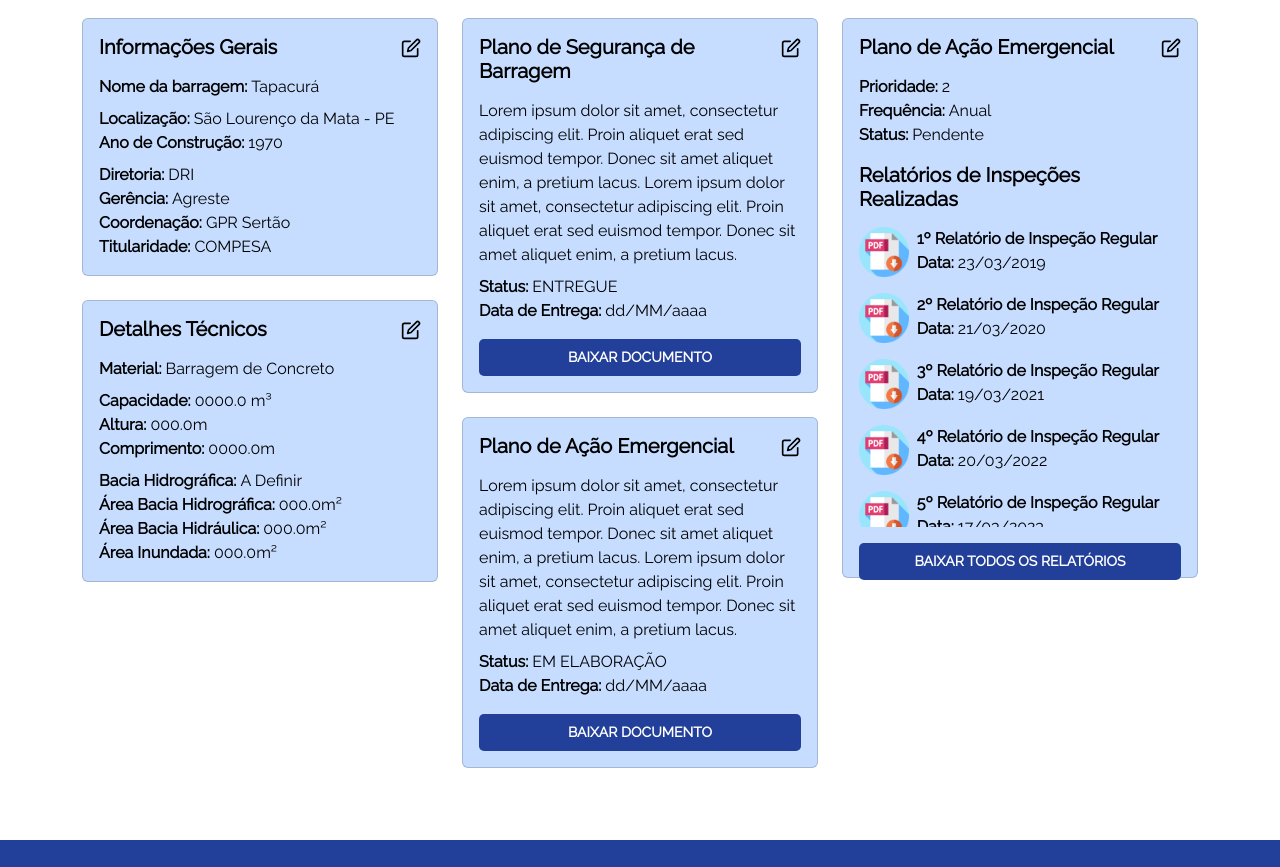
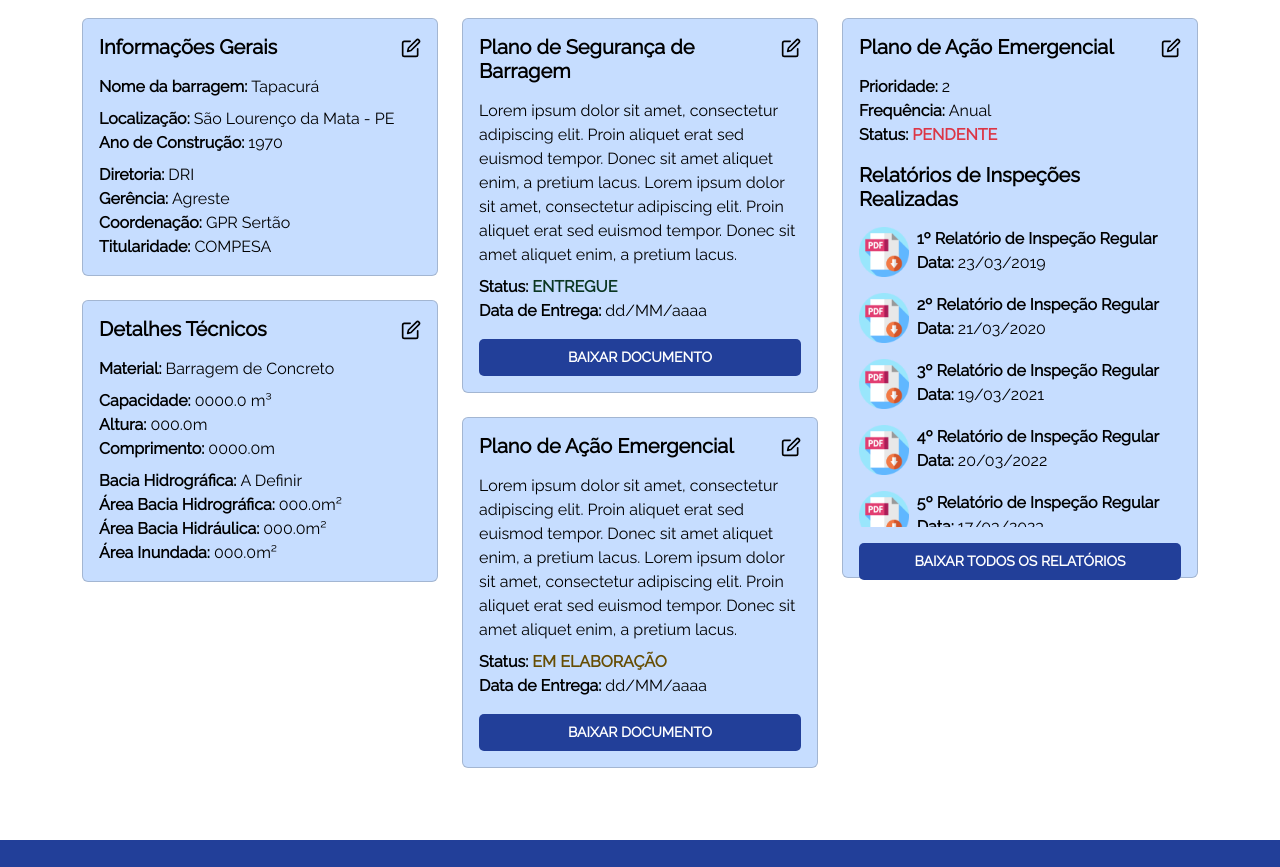
Before and after one commit to alexandresjunior/curso-react-js, a React (Create React App) app in the folder sasb-compesa-portal-web/: page /barragem in a window 1280 px wide. Shown: the part 680-1547 px from the top of the page. Built offline with nearby package versions, Linux system fonts and the light colour scheme.

Commit message:
Definição de cores para o campo status

```diff
--- a/sasb-compesa-portal-web/src/paginas/Barragem/components/InspecoesCard.js
+++ b/sasb-compesa-portal-web/src/paginas/Barragem/components/InspecoesCard.js
@@ -47,7 +47,9 @@ const InspecoesCard = () => {
             <b>Frequência: </b>Anual
           </div>
           <div className="card-text">
-            <b>Status: </b>Pendente
+            <b>
+              Status: <span className="text-danger">PENDENTE</span>
+            </b>
           </div>
         </section>
 
--- a/sasb-compesa-portal-web/src/paginas/Barragem/components/PlanoAcaoEmergencial.js
+++ b/sasb-compesa-portal-web/src/paginas/Barragem/components/PlanoAcaoEmergencial.js
@@ -46,7 +46,10 @@ const PlanoAcaoEmergencialCard = () => {
         </p>
         <section>
           <div className="card-text">
-            <b>Status: </b>EM ELABORAÇÃO
+            <b>
+              Status:{" "}
+              <span className="text-warning-emphasis">EM ELABORAÇÃO</span>
+            </b>
           </div>
           <div className="card-text">
             <b>Data de Entrega: </b>dd/MM/aaaa
--- a/sasb-compesa-portal-web/src/paginas/Barragem/components/PlanoSegurancaCard.js
+++ b/sasb-compesa-portal-web/src/paginas/Barragem/components/PlanoSegurancaCard.js
@@ -46,7 +46,9 @@ const PlanoSegurancaCard = () => {
         </p>
         <section>
           <div className="card-text">
-            <b>Status: </b>ENTREGUE
+            <b>
+              Status: <span className="text-success-emphasis">ENTREGUE</span>
+            </b>
           </div>
           <div className="card-text">
             <b>Data de Entrega: </b>dd/MM/aaaa
```
